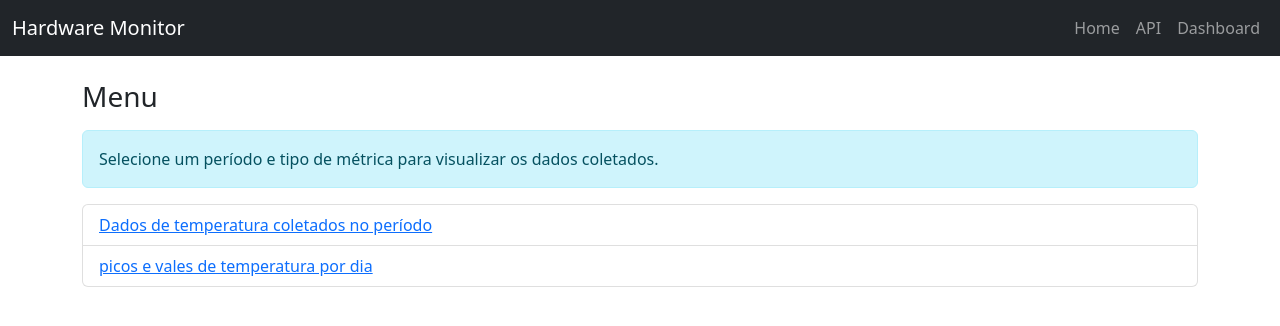
After one commit to AndreOliveiraMendes/hardware_monitor, a Flask app: page /visualization/ in a window 1280 px wide. The commit adds this page. Shown: the top 326 px of the page. Run offline with Flask 3, Linux system fonts and the light colour scheme; parts of the project's set-up code (start-up, migrations or seed data) failed here and were passed over; some libraries are stand-ins or nearby versions.

Commit message:
feat: enhance metrics retrieval and visualization features
- Updated SQL queries in get_latest_metrics to improve data structure.
- Modified get_metrics function to accept an additional 'name' parameter for filtering.
- Added get_names function to retrieve distinct metric names.
- Created a new dashboard template for visualizing collected data with filtering options.
- Updated index template to include links to the new dashboard and visualization menu.
- Adjusted data rendering in templates to accommodate new data structures.

```diff
--- a/app/routes/visualization/visualization.py
+++ b/app/routes/visualization/visualization.py
@@ -1,15 +1,21 @@
 from flask import Blueprint, render_template, request
 
-from app.db import get_latest_metrics, get_metrics, get_types
+from app.db import get_latest_metrics, get_metrics, get_names, get_types
 
 
 bp = Blueprint('visualization', __name__, url_prefix='/visualization')
+
+@bp.route('/')
+def index():
+    return render_template('visualization/index.html')
 
 @bp.route("/dashboard")
 def dashboard():
     start = request.args.get("start")
     end = request.args.get("end")
     tipo = request.args.get("type")
-    data = get_metrics(start, end, tipo)
+    name = request.args.get("name")
+    data = get_metrics(start, end, tipo, name)
     types = get_types()
-    return render_template("dashboard.html", data=data, types=types)
+    names = get_names()
+    return render_template("visualization/dashboard.html", data=data, types=types, names=names)
--- a/app/templates/base.html
+++ b/app/templates/base.html
@@ -17,7 +17,7 @@
                 <div class="navbar-nav">
                     <a class="nav-link" href="{{ url_for('default.index') }}">Home</a>
                     <a class="nav-link" href="{{ url_for('default.metrics') }}">API</a>
-                    <a class="nav-link" href="{{ url_for('visualization.dashboard') }}">Dashboard</a>
+                    <a class="nav-link" href="{{ url_for('visualization.index') }}">Dashboard</a>
 
                 </div>
             </div>
--- a/app/templates/index.html
+++ b/app/templates/index.html
@@ -7,7 +7,7 @@
             {% for core, info in data.cpu.items() %}
                 <li class="list-group-item d-flex justify-content-between">
                     <span>{{ core }}</span>
-		    <span class="fw-bold">{{ info[0] }}°C at {{ info[1]|datahora }}</span>
+		    <span class="fw-bold">{{ info.value }}°C at {{ info.time|datahora }}</span>
                 </li>
             {% endfor %}
         </ul>
@@ -18,7 +18,7 @@
             {% for disk, info in data.disk.items() %}
                 <li class="list-group-item d-flex justify-content-between">
                     <span>{{ disk }}</span>
-		    <span class="fw-bold">{{ info[0] }}°C at {{ info[1]|datahora }}</span>
+		    <span class="fw-bold">{{ info.value }}°C at {{ info.time|datahora }}</span>
                 </li>
             {% endfor %}
         </ul>
--- /dev/null
+++ b/app/templates/visualization/index.html
@@ -0,0 +1,11 @@
+{% extends "base.html" %}
+{% block content %}
+<h3 class="mb-3">Menu</h3>
+<div class="alert alert-info">
+    Selecione um período e tipo de métrica para visualizar os dados coletados.
+</div>
+<ul class="list-group">
+    <li class="list-group-item"><a href="{{ url_for('visualization.dashboard') }}">Dados de temperatura coletados no período</a></li>
+    <li class="list-group-item"><a href="">picos e vales de temperatura por dia</a></li>
+</ul>
+{% endblock content %}
--- a/config.py
+++ b/config.py
@@ -8,5 +8,3 @@ DB_PATH = os.getenv("DB_PATH", "metrics.db")
 FLASK_HOST = os.getenv("FLASK_HOST", "localhost")
 FLASK_PORT = int(os.getenv("FLASK_PORT", "5000"))
 DEBUG_MODE = os.getenv("DEBUG", "False").lower() in ("true", "1", "t")
-
-print(os.getenv("DEBUG", "False"))
```
Also changed, not shown: app/db.py (+17 -4 lines), app/templates/visualization/dashboard.html (renamed from app/templates/dashboard.html, +23 -1 lines).
